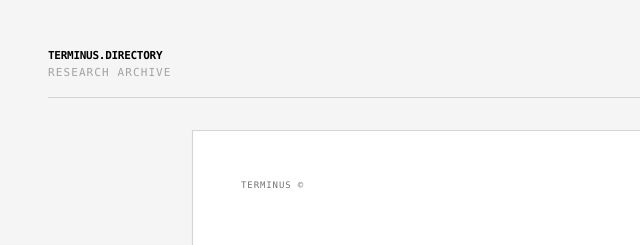
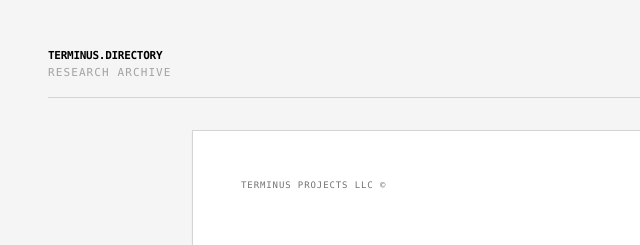
Before and after one commit to tusharnanda998/terminus-directory, a plain HTML site: page index.html in a window 1280 px wide. Shown: the top 245 px of the page, 0-640 px from the left. Drawn offline with nearby package versions, Linux system fonts and the light colour scheme; a script that the page names is missing.

Commit message:
Update index.html

```diff
--- a/index.html
+++ b/index.html
@@ -39,7 +39,7 @@
     <!-- YZY Style Research Card Sample -->
     <article class="relative bg-white border border-neutral-300 p-8 sm:p-12 min-h-[75vh] flex flex-col justify-between shadow-sm">
       <div class="flex justify-between items-start text-[9px] tracking-widest text-neutral-500 uppercase font-mono">
-        <span>TERMINUS ©</span>
+        <span>TERMINUS PROJECTS LLC ©</span>
         <span>001 / 333</span>
       </div>
 
```
